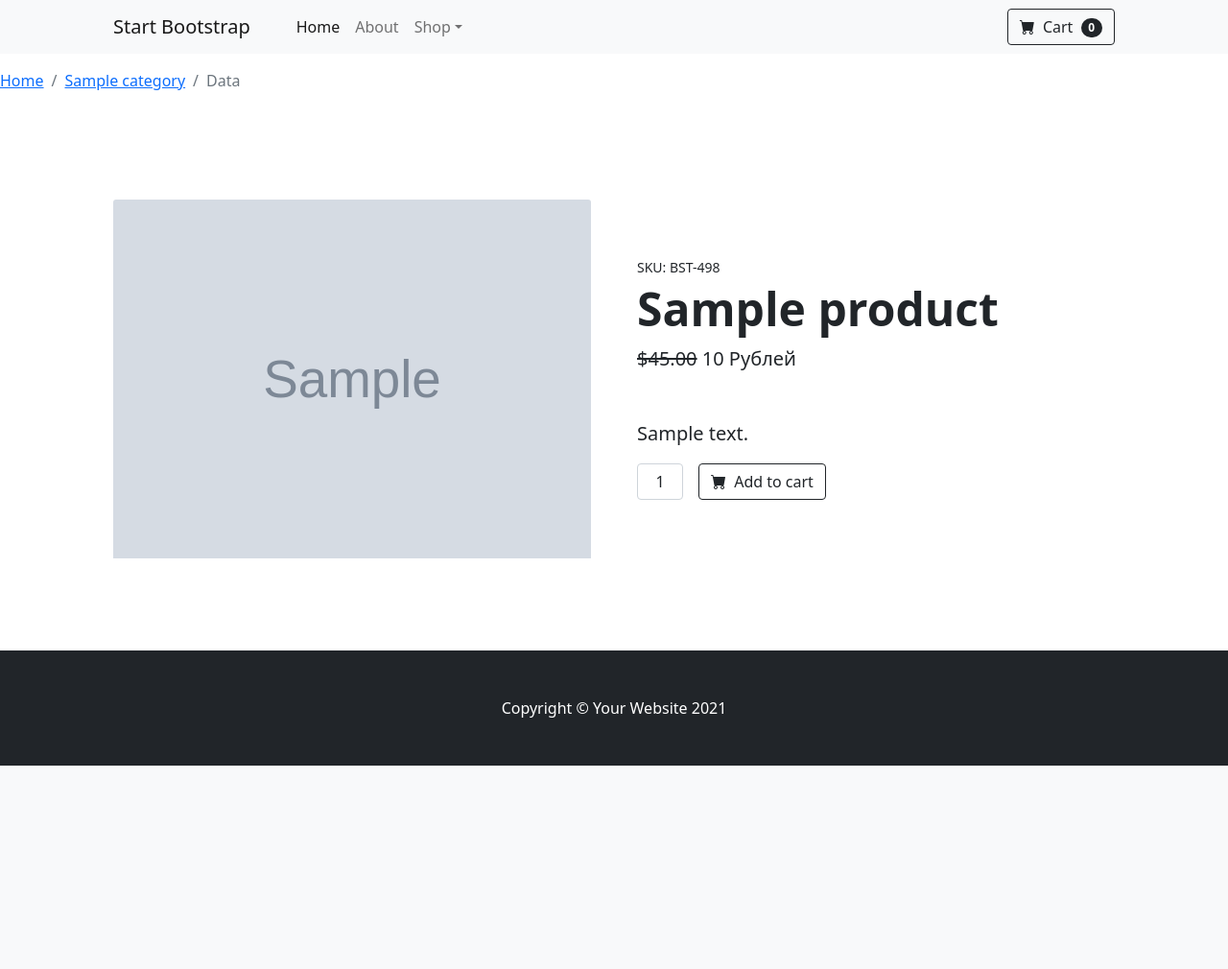
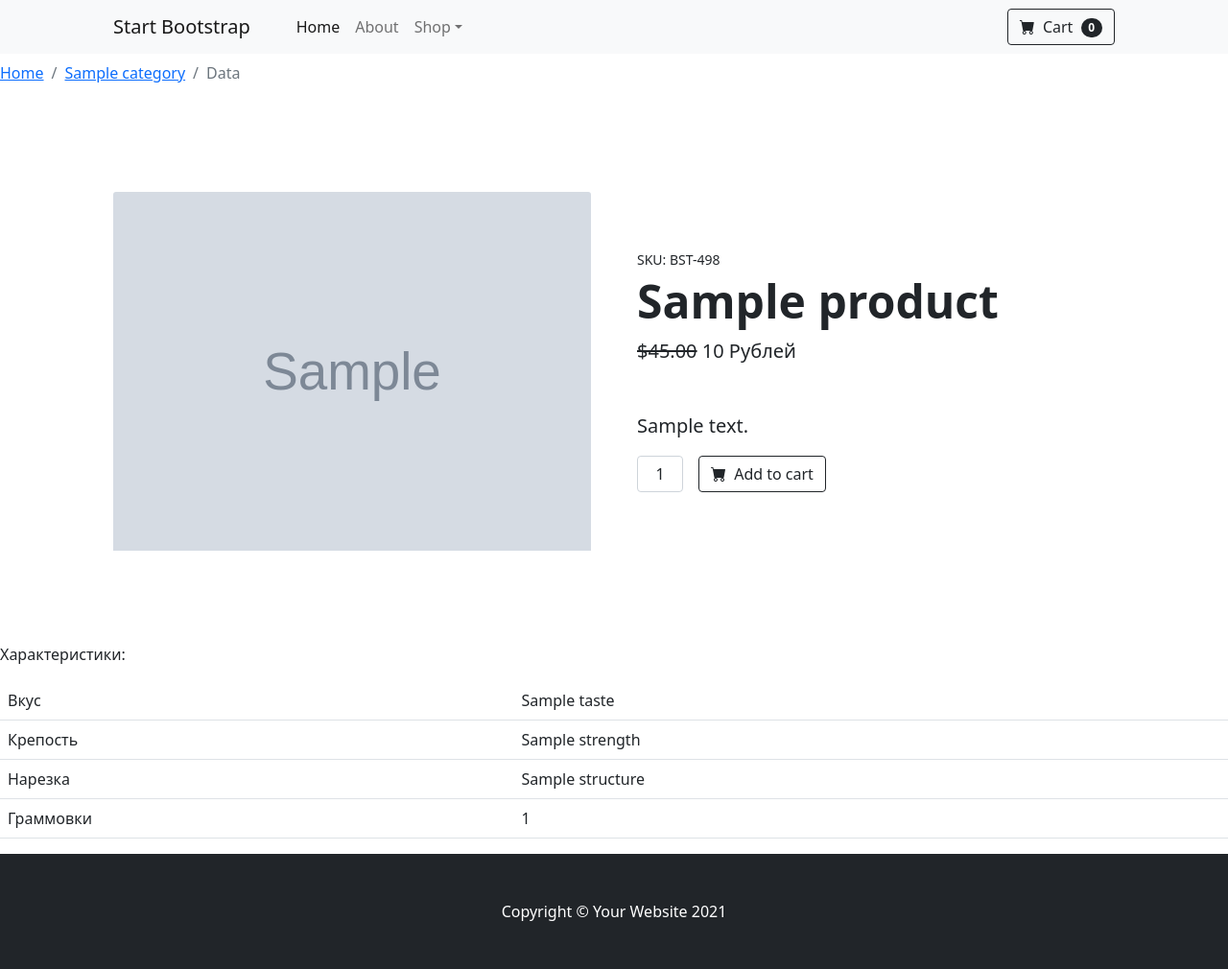
Before and after one commit to ilya1231231/online-shop, a Django app: template shop/main/templates/main/product_detail.html in a window 1280 px wide. Shown: the whole page at 96% size. Before the commit the page ends 798 px from the top, so only its background shows below. Run offline with Django 3.2, Linux system fonts and the light colour scheme; the template is opened without the code that fills it: most values are stand-ins (such as "Sample title", 1, 10 or a date in 2020); grey boxes marked "Sample" are stand-in pictures.

Commit message:
Fixed bugs with templates

```diff
--- a/shop/main/templates/main/base.html
+++ b/shop/main/templates/main/base.html
@@ -44,6 +44,7 @@
                 </div>
             </div>
         </nav>
+        {% block content %}
         <!-- Header-->
         <header class="bg-dark py-5">
             <div class="container px-4 px-lg-5 my-5">
@@ -256,6 +257,7 @@
                 </div>
             </div>
         </section>
+        {% endblock %}
         <!-- Footer-->
         <footer class="py-5 bg-dark">
             <div class="container"><p class="m-0 text-center text-white">Copyright &copy; Your Website 2021</p></div>
--- a/shop/main/templates/main/product_detail.html
+++ b/shop/main/templates/main/product_detail.html
@@ -1,50 +1,8 @@
+{% extends 'main/base.html' %}
 
-<!DOCTYPE html>
-<html lang="en">
-    <head>
-        <meta charset="utf-8" />
-        <meta name="viewport" content="width=device-width, initial-scale=1, shrink-to-fit=no" />
-        <meta name="description" content="" />
-        <meta name="author" content="" />
-        <title>Shop Item - Start Bootstrap Template</title>
-        <!-- Favicon-->
-        <link rel="icon" type="image/x-icon" href="assets/favicon.ico" />
-        <!-- Bootstrap icons-->
-        <link href="https://cdn.jsdelivr.net/npm/bootstrap-icons@1.5.0/font/bootstrap-icons.css" rel="stylesheet" />
-        <!-- Core theme CSS (includes Bootstrap)-->
-        <link href="https://cdn.jsdelivr.net/npm/bootstrap@5.0.2/dist/css/bootstrap.min.css" rel="stylesheet" />
-    </head>
-    <body>
-        <!-- Navigation-->
-        <nav class="navbar navbar-expand-lg navbar-light bg-light">
-            <div class="container px-4 px-lg-5">
-                <a class="navbar-brand" href="#!">Start Bootstrap</a>
-                <button class="navbar-toggler" type="button" data-bs-toggle="collapse" data-bs-target="#navbarSupportedContent" aria-controls="navbarSupportedContent" aria-expanded="false" aria-label="Toggle navigation"><span class="navbar-toggler-icon"></span></button>
-                <div class="collapse navbar-collapse" id="navbarSupportedContent">
-                    <ul class="navbar-nav me-auto mb-2 mb-lg-0 ms-lg-4">
-                        <li class="nav-item"><a class="nav-link active" aria-current="page" href="#!">Home</a></li>
-                        <li class="nav-item"><a class="nav-link" href="#!">About</a></li>
-                        <li class="nav-item dropdown">
-                            <a class="nav-link dropdown-toggle" id="navbarDropdown" href="#" role="button" data-bs-toggle="dropdown" aria-expanded="false">Shop</a>
-                            <ul class="dropdown-menu" aria-labelledby="navbarDropdown">
-                                <li><a class="dropdown-item" href="#!">All Products</a></li>
-                                <li><hr class="dropdown-divider" /></li>
-                                <li><a class="dropdown-item" href="#!">Popular Items</a></li>
-                                <li><a class="dropdown-item" href="#!">New Arrivals</a></li>
-                            </ul>
-                        </li>
-                    </ul>
-                    <form class="d-flex">
-                        <button class="btn btn-outline-dark" type="submit">
-                            <i class="bi-cart-fill me-1"></i>
-                            Cart
-                            <span class="badge bg-dark text-white ms-1 rounded-pill">0</span>
-                        </button>
-                    </form>
-                </div>
-            </div>
-        </nav>
-    <nav aria-label="breadcrumb" class="mt-3">
+
+{% block content %}
+<nav aria-label="breadcrumb" class="mt-2">
   <ol class="breadcrumb">
     <li class="breadcrumb-item"><a href="{% url 'test' %}">Home</a></li>
     <li class="breadcrumb-item"><a href="#">{{ product.category.name}}</a></li>
@@ -76,15 +34,10 @@
                 </div>
             </div>
         </section>
-        <!-- Related items section-->
-
-        <!-- Footer-->
-        <footer class="py-5 bg-dark">
-            <div class="container"><p class="m-0 text-center text-white">Copyright &copy; Your Website 2021</p></div>
-        </footer>
-        <!-- Bootstrap core JS-->
-        <script src="https://cdn.jsdelivr.net/npm/bootstrap@5.0.2/dist/js/bootstrap.bundle.min.js"></script>
-        <!-- Core theme JS-->
-        <script src="js/scripts.js"></script>
-    </body>
-</html>
+        <p class="mt-0">Характеристики:<p/>
+        {% if product.category.slug == 'hookahs' %}
+            {% include 'main/hookah_specification.html' %}
+        {% else %}
+            {% include 'main/tobacco_specification.html' %}
+        {% endif %}
+{% endblock %}
--- /dev/null
+++ b/shop/main/templates/main/tobacco_specification.html
@@ -0,0 +1,30 @@
+<!DOCTYPE html>
+<html lang="en">
+<head>
+    <meta charset="UTF-8">
+    <title>Title</title>
+</head>
+<body>
+<table class="table">
+  <tbody>
+    <tr>
+      <td>Вкус</td>
+      <td>{{ product.taste }}</td>
+    </tr>
+    <tr>
+      <td>Крепость</td>
+      <td>{{ product.strength }}</td>
+    </tr>
+    <tr>
+      <td>Нарезка</td>
+      <td>{{ product.structure }}</td>
+    </tr>
+    <tr>
+      <td>Граммовки</td>
+      <td>{{ product.size }}</td>
+    </tr>
+  </tbody>
+</table>
+
+</body>
+</html>
```
Also changed, not shown: shop/main/models.py (+11 -11 lines), shop/main/templates/main/hookah_specification.html (added, +30 -0 lines), shop/db.sqlite3, shop/media/mattpear_XFn4iOB.jpg (added), shop/media/musthaveraspberry_FkzRquh.jpg (added).
